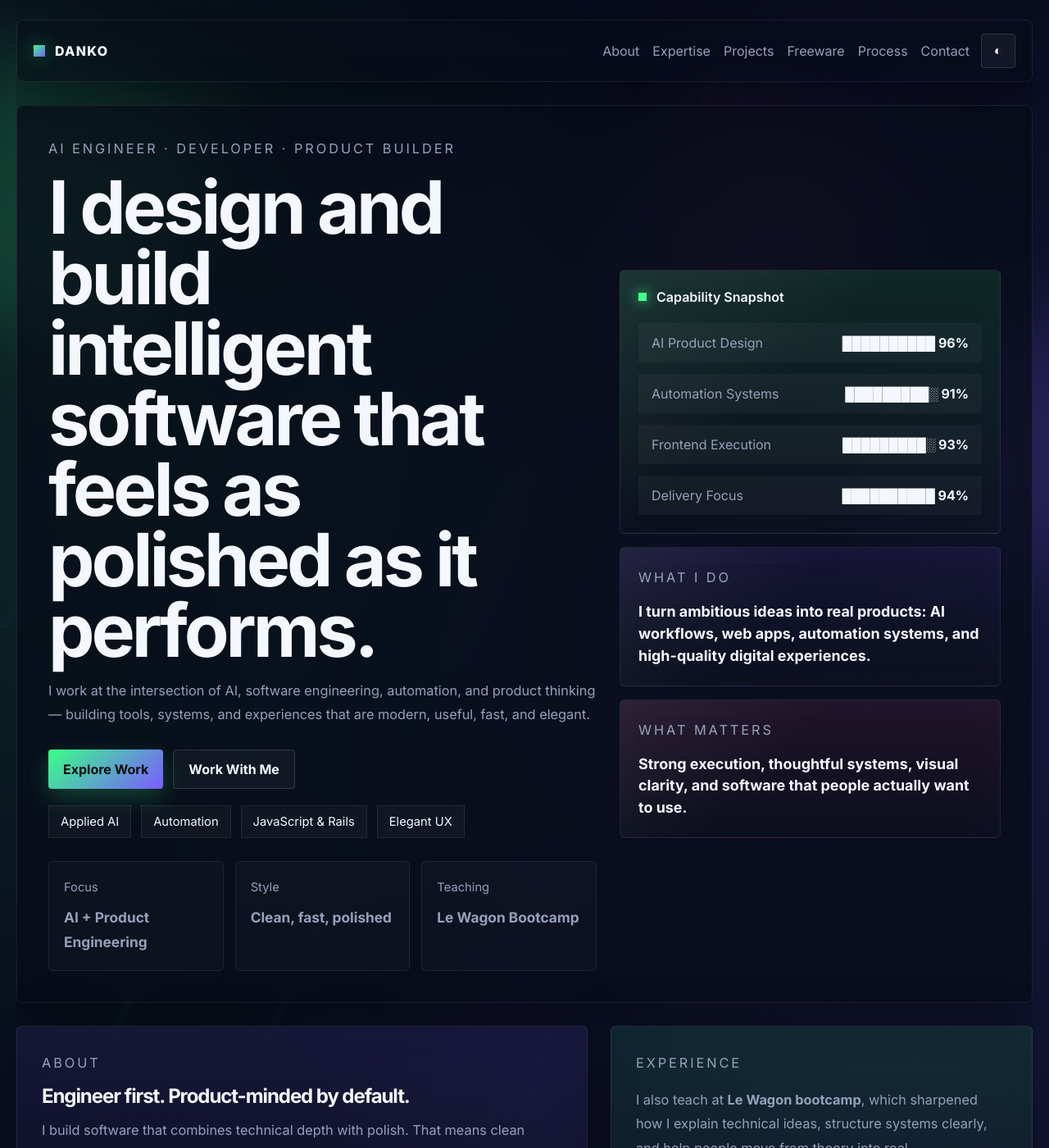
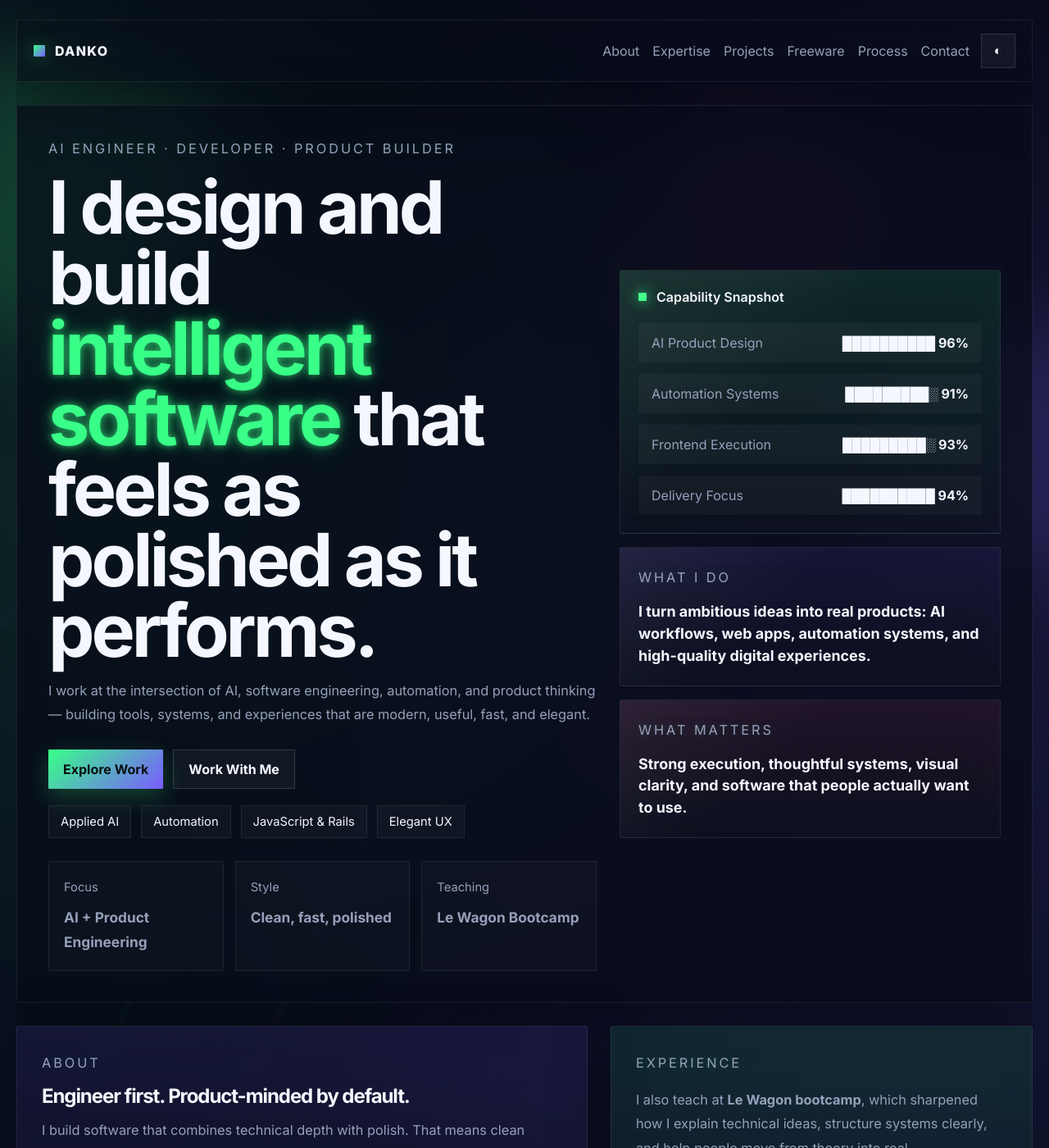
Before and after one commit to beribak/portfolio, a Jekyll site: the page built from index.markdown, in a window 1280 px wide and 1400 px high. Shown: the whole window at 82% size. Built offline with Jekyll 4.4.1, drawn with Linux system fonts in a browser that asks for light colours; some of the changed text lies outside the part shown.

Commit message:
Intensify neon typography and sharpen portfolio geometry

```diff
--- a/assets/css/style.css
+++ b/assets/css/style.css
@@ -129,7 +129,7 @@
   margin-bottom: 28px;
   padding: 16px 20px;
   border: 1px solid rgba(255,255,255,0.08);
-  border-radius: 8px;
+  border-radius: 2px;
   background: rgba(8, 12, 24, 0.52);
   backdrop-filter: blur(18px);
   box-shadow: var(--shadow);
@@ -153,6 +153,7 @@
 .brand-mark {
   width: 14px;
   height: 14px;
+  border-radius: 1px;
   background: linear-gradient(135deg, var(--secondary), var(--primary));
   box-shadow: 0 0 24px rgba(57, 255, 136, 0.38);
 }
@@ -177,7 +178,7 @@
   width: 42px;
   height: 42px;
   border: 1px solid rgba(255,255,255,0.12);
-  border-radius: 4px;
+  border-radius: 1px;
   background: rgba(255,255,255,0.05);
   color: var(--text);
   cursor: pointer;
@@ -186,7 +187,7 @@
 
 .panel {
   border: 1px solid var(--panel-border);
-  border-radius: 8px;
+  border-radius: 2px;
   box-shadow: var(--shadow);
 }
 
@@ -213,6 +214,7 @@
   letter-spacing: 0.18em;
   text-transform: uppercase;
   color: var(--secondary);
+  text-shadow: 0 0 12px rgba(57,255,136,0.16);
 }
 
 .hero h1,
@@ -227,6 +229,14 @@
 .hero h1 {
   font-size: clamp(3.2rem, 7vw, 6.6rem);
   max-width: 10ch;
+}
+
+.neon-text {
+  color: var(--secondary);
+  text-shadow:
+    0 0 8px rgba(57, 255, 136, 0.58),
+    0 0 18px rgba(57, 255, 136, 0.34),
+    0 0 34px rgba(57, 255, 136, 0.18);
 }
 
 .lead,
@@ -257,6 +267,7 @@
 .info-pill {
   padding: 10px 14px;
   border: 1px solid rgba(255,255,255,0.08);
+  border-radius: 1px;
   background: rgba(255,255,255,0.03);
   color: var(--text);
   font-size: 0.92rem;
@@ -268,7 +279,7 @@
   justify-content: center;
   min-height: 48px;
   padding: 0 18px;
-  border-radius: 4px;
+  border-radius: 1px;
   font-weight: 700;
   transition: transform 0.2s ease, box-shadow 0.2s ease, background 0.2s ease;
 }
@@ -308,7 +319,7 @@
 .spotlight-card,
 .insight-card {
   border: 1px solid rgba(255,255,255,0.08);
-  border-radius: 6px;
+  border-radius: 2px;
   background: rgba(255,255,255,0.025);
 }
 
@@ -373,6 +384,7 @@
 .dot {
   width: 10px;
   height: 10px;
+  border-radius: 1px;
   background: var(--secondary);
   box-shadow: 0 0 16px rgba(57, 255, 136, 0.95);
 }
@@ -387,6 +399,7 @@
   justify-content: space-between;
   gap: 18px;
   padding: 14px 16px;
+  border-radius: 1px;
   background: rgba(255,255,255,0.035);
   color: var(--muted);
 }
@@ -452,6 +465,7 @@
 
 .micro-stats div {
   padding: 16px;
+  border-radius: 1px;
   background: rgba(255,255,255,0.035);
 }
 
@@ -459,6 +473,7 @@
 .timeline-step {
   display: block;
   color: var(--secondary);
+  text-shadow: 0 0 12px rgba(57,255,136,0.16);
   font-size: 0.84rem;
   letter-spacing: 0.12em;
   text-transform: uppercase;
@@ -522,7 +537,8 @@
   gap: 40px;
   white-space: nowrap;
   padding: 18px 4px;
-  color: rgba(57,255,136,0.78);
+  color: rgba(57,255,136,0.88);
+  text-shadow: 0 0 14px rgba(57,255,136,0.2);
   letter-spacing: 0.18em;
   font-size: 0.9rem;
   text-transform: uppercase;
@@ -544,6 +560,7 @@
   min-height: 42px;
   padding: 0 16px;
   border: 1px solid rgba(255,255,255,0.12);
+  border-radius: 1px;
   background: rgba(255,255,255,0.04);
   color: var(--muted);
   cursor: pointer;
@@ -580,6 +597,7 @@
 .tool-panel-visual {
   min-height: 280px;
   border: 1px solid rgba(255,255,255,0.08);
+  border-radius: 2px;
   position: relative;
   overflow: hidden;
 }
@@ -642,6 +660,7 @@
   height: 44px;
   object-fit: cover;
   border: 1px solid rgba(255,255,255,0.12);
+  border-radius: 1px;
   background: rgba(255,255,255,0.08);
   padding: 6px;
 }
@@ -654,6 +673,7 @@
 .project-visual {
   height: 190px;
   margin: 18px 0;
+  border-radius: 2px;
   position: relative;
   overflow: hidden;
 }
@@ -700,6 +720,7 @@
 .freeware-icon {
   width: 52px;
   height: 52px;
+  border-radius: 2px;
   margin-bottom: 18px;
 }
 
@@ -729,6 +750,7 @@
   font-size: 4rem;
   line-height: 1;
   color: var(--secondary);
+  text-shadow: 0 0 18px rgba(57,255,136,0.3);
 }
 
 blockquote {
--- a/index.markdown
+++ b/index.markdown
@@ -34,7 +34,7 @@
     <section id="hero" class="hero panel glass reveal">
       <div class="hero-copy">
         <p class="eyebrow">AI ENGINEER · DEVELOPER · PRODUCT BUILDER</p>
-        <h1>I design and build intelligent software that feels as polished as it performs.</h1>
+        <h1>I design and build <span class="neon-text">intelligent software</span> that feels as polished as it performs.</h1>
         <p class="lead">I work at the intersection of AI, software engineering, automation, and product thinking — building tools, systems, and experiences that are modern, useful, fast, and elegant.</p>
 
         <div class="hero-actions">
@@ -110,7 +110,7 @@
     <section id="expertise" class="section-stack">
       <div class="section-head reveal">
         <p class="section-label">Expertise</p>
-        <h2>What I build</h2>
+        <h2>What I <span class="neon-text">build</span></h2>
       </div>
 
       <div class="card-grid three-up">
@@ -205,7 +205,7 @@
     <section id="projects" class="section-stack">
       <div class="section-head reveal">
         <p class="section-label">Featured Projects</p>
-        <h2>Selected work</h2>
+        <h2>Selected <span class="neon-text">work</span></h2>
       </div>
 
       <div class="card-grid two-up project-grid-main">
@@ -252,7 +252,7 @@
     <section id="freeware" class="section-stack">
       <div class="section-head reveal">
         <p class="section-label">Freeware</p>
-        <h2>Useful public-facing tools</h2>
+        <h2>Useful <span class="neon-text">tools</span></h2>
       </div>
 
       <div class="card-grid three-up">
@@ -282,7 +282,7 @@
     <section id="process" class="section-stack">
       <div class="section-head reveal">
         <p class="section-label">Process</p>
-        <h2>How I work</h2>
+        <h2>How I <span class="neon-text">work</span></h2>
       </div>
 
       <div class="timeline-grid">
```
